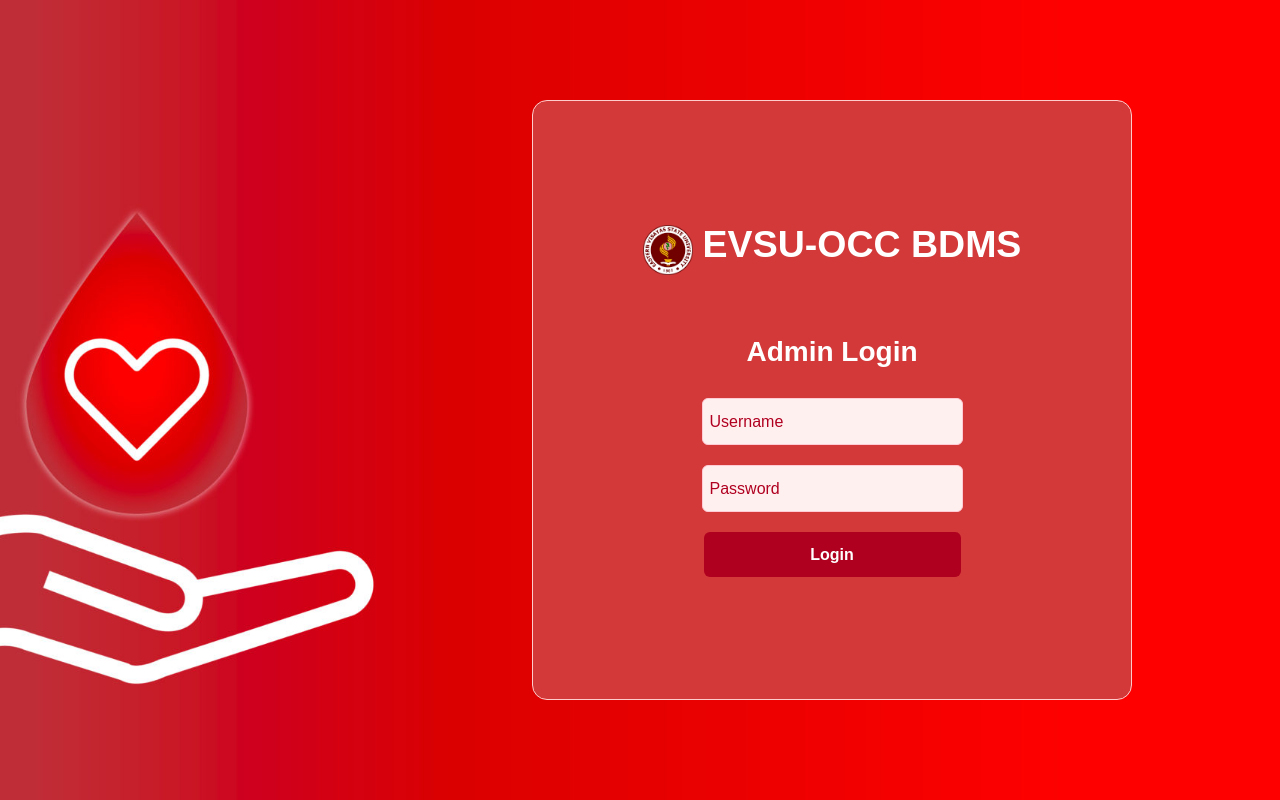
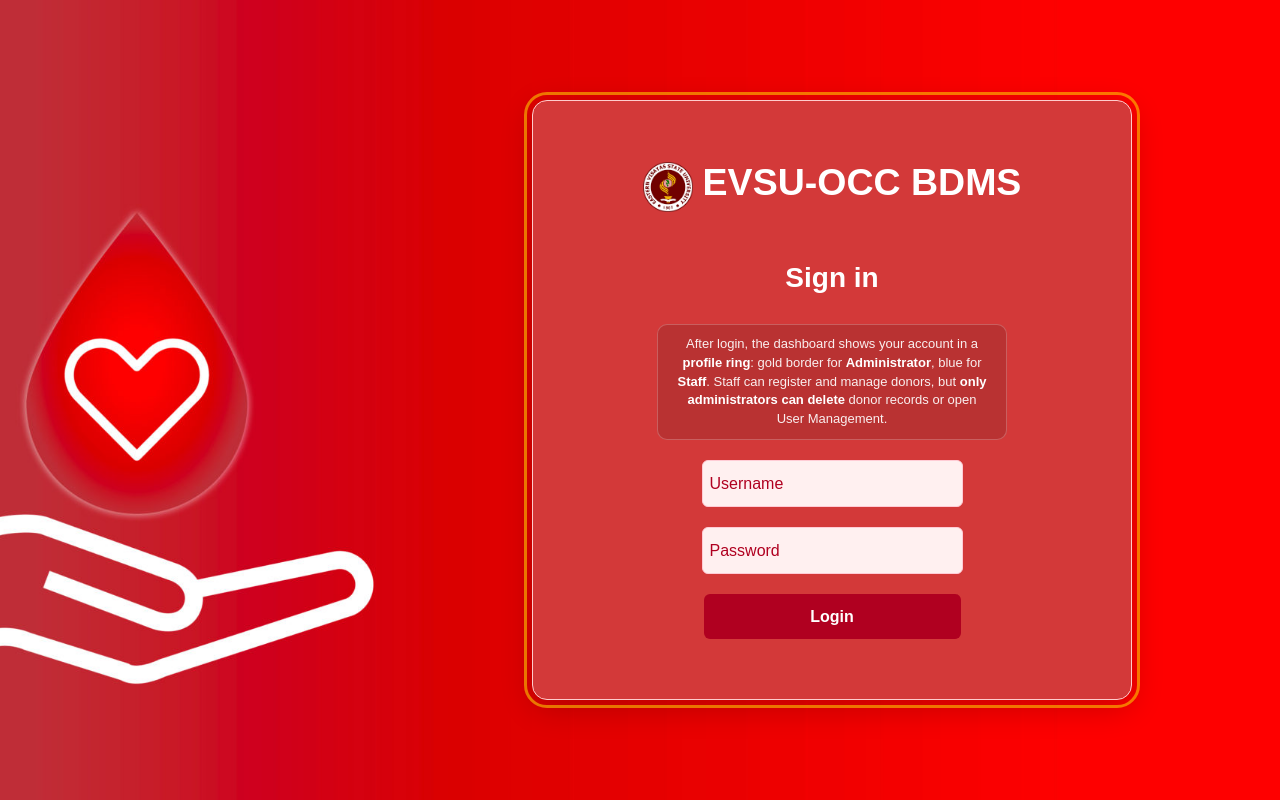
Before and after one commit to jnvldn/evsuocc-bdms, a PHP site: page /login.php in a window 1280 px wide. Run offline with PHP 8.4, Linux system fonts and the light colour scheme; some libraries are stand-ins or nearby versions.

Commit message:
update login
10
redirect location to dashboard add sign in require login

```diff
--- a/login.php
+++ b/login.php
@@ -1,9 +1,11 @@
 <?php
 session_start();
-$title = "Admin Login";
+$title = 'BDMS Sign in';
 
 if (isset($_SESSION['user'])) {
-    header("Location: dashboard.php");
+    $to_audit = (isset($_SESSION['role']) && $_SESSION['role'] === 'superadmin')
+        || (string) ($_SESSION['user'] ?? '') === 'superadmin';
+    header($to_audit ? 'Location: audit_log.php' : 'Location: dashboard.php');
     exit();
 }
 ?>
@@ -64,9 +66,28 @@ if (isset($_SESSION['user'])) {
         border-radius: 15px;
         background: #d33939;
         border: 1px solid #ffcccc;
-        box-shadow: none;
         box-sizing: border-box;
         overflow: hidden;
+        box-shadow: 0 8px 32px rgba(0, 0, 0, 0.2);
+        outline: 3px solid rgba(255, 215, 0, 0.55);
+        outline-offset: 5px;
+    }
+
+    .login-role-hint {
+        font-size: 13px;
+        color: rgba(255, 255, 255, 0.92);
+        text-align: center;
+        line-height: 1.45;
+        max-width: 320px;
+        margin: 0;
+        padding: 10px 14px;
+        background: rgba(0, 0, 0, 0.12);
+        border-radius: 10px;
+        border: 1px solid rgba(255, 255, 255, 0.22);
+    }
+
+    .login-role-hint strong {
+        color: #fff;
     }
 
     .error-msg {
@@ -143,7 +164,8 @@ if (isset($_SESSION['user'])) {
                     <h2 style="margin: 0; margin-bottom: 10px;">EVSU-OCC BDMS</h2>
                 </div>
 
-                <div class="form_details" style="margin-top: 40px;">Admin Login</div>
+                <div class="form_details" style="margin-top: 28px;">Sign in</div>
+                <p class="login-role-hint">After login, the dashboard shows your account in a <strong>profile ring</strong>: gold border for <strong>Administrator</strong>, blue for <strong>Staff</strong>. Staff can register and manage donors, but <strong>only administrators can delete</strong> donor records or open User Management.</p>
 
                 <?php
                 if (isset($_SESSION['error'])) {
@@ -154,13 +176,23 @@ if (isset($_SESSION['user'])) {
 
                 <input name="username" class="input" type="text" placeholder="Username" required autocomplete="off">
                 <input name="password" class="input" type="password" placeholder="Password" required autocomplete="new-password">
-                <button id="loginBtn" class="btn" type="button">Login</button>
+                <button id="loginBtn" class="btn" type="submit">Login</button>
             </div>
         </form>
     </div>
 
     <script>
-    document.getElementById('loginBtn').addEventListener('click', function () {
+    (function () {
+        const form = document.getElementById('loginForm');
+        if (!form) return;
+
+        form.addEventListener('submit', function (e) {
+            // If SweetAlert2 didn't load (CDN blocked/offline), fall back to normal submit.
+            if (typeof Swal === 'undefined' || !Swal || typeof Swal.fire !== 'function') {
+                return;
+            }
+
+            e.preventDefault();
             Swal.fire({
                 title: 'Proceed to login?',
                 text: "Please confirm your login attempt.",
@@ -173,10 +205,11 @@ if (isset($_SESSION['user'])) {
                 color: '#b00020'
             }).then((result) => {
                 if (result.isConfirmed) {
-                document.getElementById('loginForm').submit();
+                    form.submit();
                 }
             });
         });
+    })();
     </script>
 </body>
 </html>
```
Lines whose indentation alone changed are shown as unchanged.
